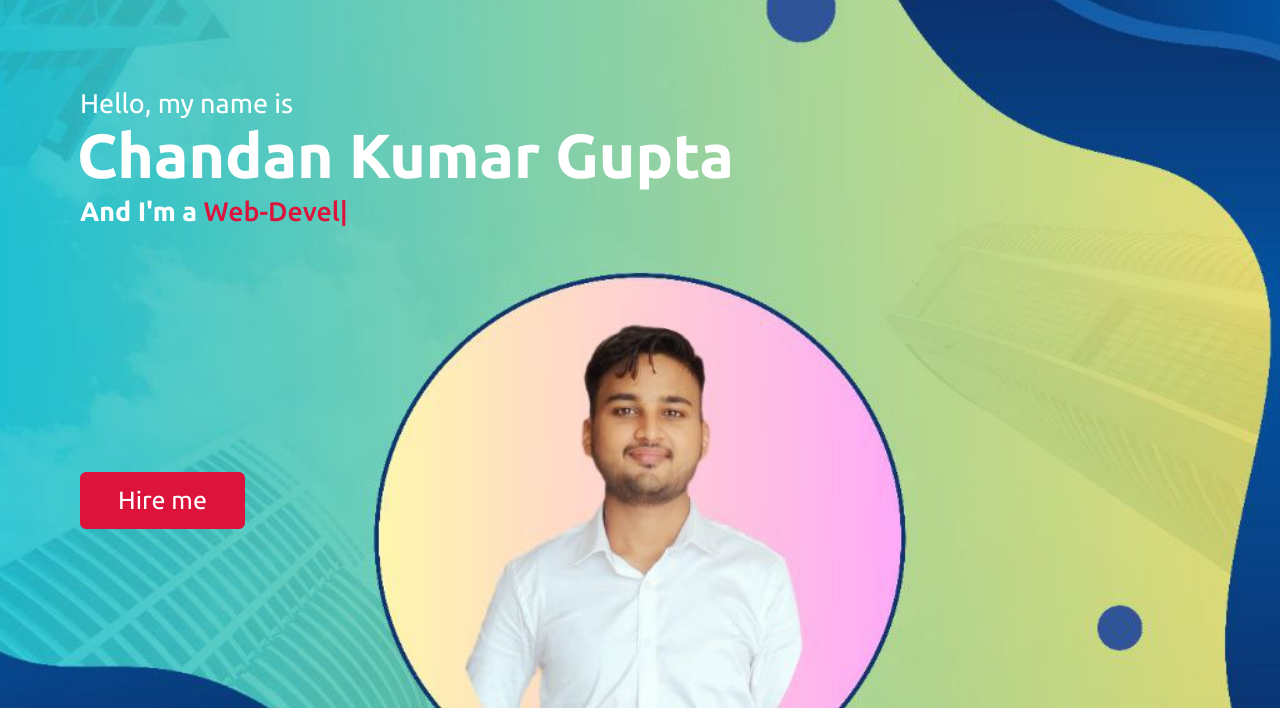
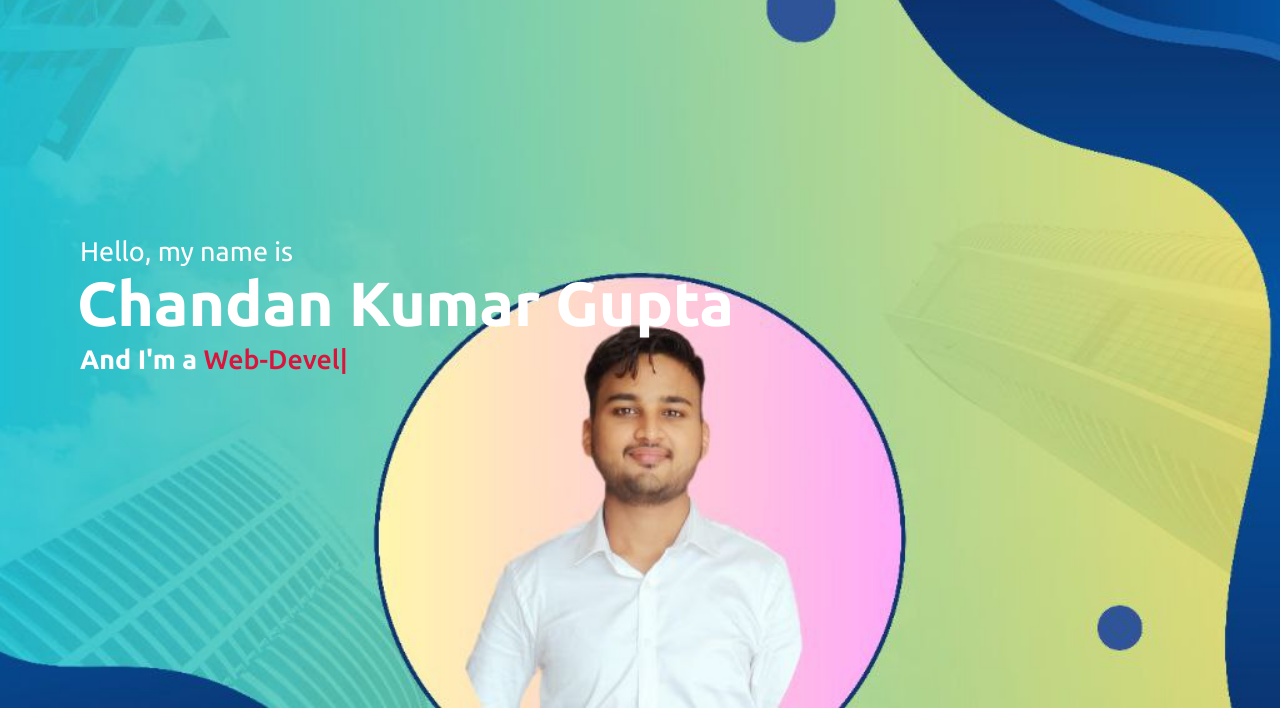
Before and after one commit to Chandan-Gupta32/portfolio, a plain HTML site: page index.html in a window 1280 px wide. Shown: the part 92-802 px from the top of the page. Drawn offline with nearby package versions, Linux system fonts and the light colour scheme.

Commit message:
Update index.html

```diff
--- a/index.html
+++ b/index.html
@@ -40,7 +40,7 @@
                 <div class="text-1">Hello, my name is</div>
                   <div class="text-2"><h5>Chandan Kumar Gupta</h5></div>
                 <div class="text-3"><h6>And I'm a <span class="typing"></span></h6></div>
-                  <div class="text-1"> <a href="https://www.linkedin.com/in/ckg7?utm_source=share&utm_campaign=share_via&utm_content=profile&utm_medium=android_app">Hire me</a></div>
+
 
             </div>
         </div>
```
